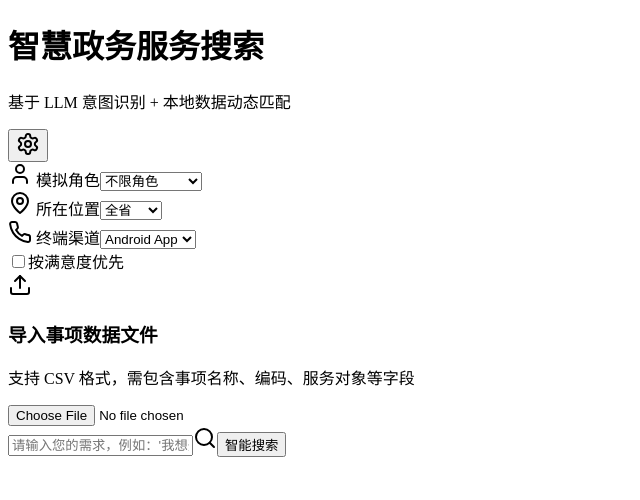
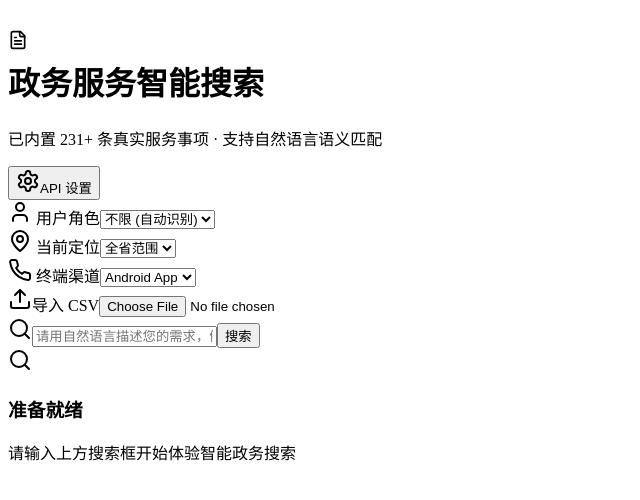
Before and after one commit to xiaohuleo/smart-gov-search, a Next.js app: page / in a window 1280 px wide. Shown: the top 500 px of the page, without its empty margins (0-640 px from the left). Built offline with nearby package versions, Linux system fonts and the light colour scheme.

Commit message:
Update page.js

```diff
--- a/app/page.js
+++ b/app/page.js
@@ -1,74 +1,42 @@
 "use client";
 
-import { useState, useRef } from "react";
+import { useState, useEffect } from "react";
 import Papa from "papaparse";
-import { Search, Settings, Upload, CheckCircle2, AlertCircle, Building2, User, Phone, MapPin } from "lucide-react";
+import { Search, Settings, Upload, CheckCircle2, AlertCircle, Building2, User, Phone, MapPin, FileText } from "lucide-react";
+import { DEFAULT_DATA } from "./lib/data"; // 引入内置的庞大数据
 
 export default function Home() {
-  // 1. 基础数据状态
   const [csvData, setCsvData] = useState([]);
   const [searchResults, setSearchResults] = useState([]);
   const [isSearching, setIsSearching] = useState(false);
-  const [loadingFile, setLoadingFile] = useState(false);
   const [intentAnalysis, setIntentAnalysis] = useState(null);
 
-  // 2. 用户上下文配置（模拟无法获取的系统信息）
+  // 默认上下文
   const [userContext, setUserContext] = useState({
-    role: "all", // all, 自然人, 法人
-    location: "all", // 对应“所属市州单位”
-    channel: "Android", // 对应“发布渠道”
-    useSatisfaction: false, // 是否开启满意度排序
+    role: "all",
+    location: "all",
+    channel: "Android",
+    useSatisfaction: false,
   });
 
-  // 3. API 配置
   const [apiConfig, setApiConfig] = useState({
-    apiKey: "", // Groq API Key
+    apiKey: "",
     baseUrl: "",
     model: "llama3-70b-8192"
   });
   const [showConfig, setShowConfig] = useState(false);
 
-  // 文件上传处理
-  const handleFileUpload = (e) => {
-    const file = e.target.files[0];
-    if (!file) return;
+  // 初始化加载内置数据
+  useEffect(() => {
+    setCsvData(DEFAULT_DATA);
+  }, []);
 
-    setLoadingFile(true);
-    Papa.parse(file, {
-      header: true,
-      skipEmptyLines: true,
-      complete: (results) => {
-        // 简单清洗数据，确保字段存在
-        const cleanData = results.data.map(item => ({
-          ...item,
-          // 防止字段为空导致的报错
-          "事项名称": item["事项名称"] || "无名称",
-          "服务对象": item["服务对象"] || "全员",
-          "发布渠道": item["发布渠道"] || "",
-          "所属市州单位": item["所属市州单位"] || "",
-          "满意度": parseFloat(item["满意度"]) || 0, // 假设CSV有满意度字段，没有则为0
-          "搜索量": parseInt(item["搜索量"]) || 0 // 假设有，或者用是否高频代替
-        }));
-        setCsvData(cleanData);
-        setLoadingFile(false);
-      },
-      error: (err) => {
-        alert("文件解析失败: " + err.message);
-        setLoadingFile(false);
-      }
-    });
-  };
-
-  // 核心搜索逻辑
+  // 核心搜索逻辑优化
   const handleSearch = async (e) => {
     e.preventDefault();
     const query = e.target.search.value;
     if (!query || !apiConfig.apiKey) {
-      alert("请输入搜索内容并确保已配置 API Key");
-      return;
-    }
-    if (csvData.length === 0) {
-      alert("请先上传数据文件 (CSV)");
+      alert("请输入搜索内容并配置 API Key");
       return;
     }
 
@@ -77,7 +45,7 @@ export default function Home() {
     setIntentAnalysis(null);
 
     try {
-      // 第一步：调用 LLM 获取意图
+      // 1. 获取 AI 意图
       const res = await fetch("/api/analyze", {
         method: "POST",
         headers: { "Content-Type": "application/json" },
@@ -93,71 +61,65 @@ export default function Home() {
       const intent = await res.json();
       setIntentAnalysis(intent);
 
-      // 第二步：本地加权排序与过滤 (模拟ES打分机制)
+      // 2. 智能排序算法
       const results = csvData.map(item => {
         let score = 0;
         let reasons = [];
+        const itemName = item["事项名称"] || "";
+        const itemLoc = item["所属市州单位"] || "";
 
-        // --- 1. 硬过滤 (Hard Filters) ---
-        // 渠道过滤 (模拟前端选择Android时不能搜到iOS专属)
-        if (userContext.channel && item["发布渠道"] && !item["发布渠道"].includes(userContext.channel) && !item["发布渠道"].includes("通用")) {
-            return { ...item, score: -1 }; // 排除
+        // --- 关键词匹配 (最高优先级) ---
+        // 只要匹配到一个关键词，就大幅加分
+        let keywordMatched = false;
+        if (intent.keywords && Array.isArray(intent.keywords)) {
+            intent.keywords.forEach(kw => {
+                if (itemName.includes(kw)) {
+                    score += 10;
+                    keywordMatched = true;
+                }
+            });
+            if (keywordMatched) reasons.push("关键词匹配");
         }
 
-        // 角色过滤 (如果用户手动选了法人，必须过滤掉仅限自然人的)
-        // 逻辑：如果上下文是法人，且事项只服务自然人 -> 排除
-        if (userContext.role === "法人" && item["服务对象"].includes("自然人") && !item["服务对象"].includes("法人")) return { ...item, score: -1 };
-        if (userContext.role === "自然人" && item["服务对象"].includes("法人") && !item["服务对象"].includes("自然人")) return { ...item, score: -1 };
-
-        // --- 2. 文本相关性打分 ---
-        const text = (item["事项名称"] + item["事项描述"] + item["事项标签"]).toLowerCase();
-
-        // 匹配 LLM 提取的关键词
-        if (intent.keywords && Array.isArray(intent.keywords)) {
-            intent.keywords.forEach(kw => {
-                if (text.includes(kw.toLowerCase())) {
-                    score += 10;
-                    reasons.push(`匹配关键词: ${kw}`);
-                }
-            });
+        // 原始查询词匹配
+        if (itemName.includes(query)) {
+            score += 15;
+            reasons.push("精确匹配");
         }
 
-        // 匹配用户原始输入
-        if (text.includes(query.toLowerCase())) {
-            score += 5;
+        // --- 过滤逻辑 (Filter) ---
+
+        // 1. 角色过滤
+        const targetRole = userContext.role !== "all" ? userContext.role : intent.role;
+        if (targetRole && targetRole !== "null" && targetRole !== "all") {
+             // 如果事项明确是另一角色的，扣分或排除
+             if (targetRole === "法人" && item["服务对象"] === "自然人") return { ...item, score: -100 };
+             if (targetRole === "自然人" && item["服务对象"] === "法人") return { ...item, score: -100 };
         }
 
-        // --- 3. 上下文加权 ---
-        // LLM 意图匹配 (如：LLM识别出是“税务”，增加税务局相关事项权重)
-        if (intent.category_intent && item["所属市州单位"] && item["所属市州单位"].includes(intent.category_intent)) {
-            score += 8;
-            reasons.push(`匹配意图部门: ${intent.category_intent}`);
+        // 2. 关键：地域匹配 (Location Handling)
+        // 逻辑：如果用户想要“怀化”的服务，那么“怀化XX”加分，“长沙XX”扣分
+        const targetLoc = userContext.location !== "all" ? userContext.location : intent.location;
+
+        if (targetLoc && targetLoc !== "null" && targetLoc !== "all") {
+            // 用户指定了地点
+            if (itemName.includes(targetLoc) || itemLoc.includes(targetLoc)) {
+                score += 20; // 强匹配地点
+                reasons.push(`匹配地区: ${targetLoc}`);
+            } else if (itemLoc !== "全省通用" && !itemLoc.includes(targetLoc)) {
+                // 如果事项是别的城市的（比如用户搜怀化，但这事项是长沙的），大幅扣分
+                score -= 50;
             }
-
-        // 地点匹配 (手动选择 或 LLM推测)
-        const targetLoc = userContext.location !== "all" ? userContext.location : intent.implied_location;
-        if (targetLoc && targetLoc !== "null" && item["所属市州单位"].includes(targetLoc)) {
-            score += 15; // 此时地点匹配非常重要
-            reasons.push(`匹配地点: ${targetLoc}`);
-        }
-
-        // --- 4. 业务属性加权 ---
-        // 高频事项
-        if (item["是否高频事项"] === "是") {
-            score += 3;
-            reasons.push("高频事项");
-        }
-
-        // 满意度排序开关
-        if (userContext.useSatisfaction && item["满意度"]) {
-            // 假设满意度是 1-10 或 1-100，归一化加分
-            score += (item["满意度"] / 10);
+        } else {
+            // 用户没指定地点，优先展示“全省通用”或当前选择的地点
+            // 这里为了演示，假设不搜地点时，不因地点扣分
         }
 
         return { ...item, score, matchReasons: reasons };
       })
-      .filter(item => item.score > 0) // 过滤掉不匹配的
-      .sort((a, b) => b.score - a.score); // 按分数降序
+      .filter(item => item.score > 0) // 只显示正分结果
+      .sort((a, b) => b.score - a.score) // 分数从高到低
+      .slice(0, 50); // 只取前50条，避免页面太长
 
       setSearchResults(results);
 
@@ -168,225 +130,245 @@ export default function Home() {
     }
   };
 
+  // CSV 上传处理 (保留功能)
+  const handleFileUpload = (e) => {
+    const file = e.target.files[0];
+    if (!file) return;
+    Papa.parse(file, {
+      header: true,
+      skipEmptyLines: true,
+      complete: (results) => {
+        setCsvData(results.data);
+        alert(`已导入 ${results.data.length} 条外部数据`);
+      }
+    });
+  };
+
   return (
-    <main className="max-w-4xl mx-auto p-4 md:p-8 space-y-6">
-      {/* 顶部 Header */}
-      <div className="flex justify-between items-center border-b pb-4">
+    <main className="max-w-4xl mx-auto p-4 md:p-8 space-y-6 bg-slate-50 min-h-screen">
+      {/* 标题 */}
+      <div className="flex flex-col md:flex-row justify-between items-start md:items-center border-b pb-4 gap-4">
         <div>
-          <h1 className="text-2xl font-bold text-slate-800">智慧政务服务搜索</h1>
-          <p className="text-sm text-slate-500">基于 LLM 意图识别 + 本地数据动态匹配</p>
+          <h1 className="text-3xl font-bold text-slate-800 flex items-center gap-2">
+            <div className="w-8 h-8 bg-blue-600 rounded-lg flex items-center justify-center text-white">
+              <FileText size={20} />
+            </div>
+            政务服务智能搜索
+          </h1>
+          <p className="text-sm text-slate-500 mt-1">
+            已内置 {DEFAULT_DATA.length}+ 条真实服务事项 · 支持自然语言语义匹配
+          </p>
         </div>
         <button
           onClick={() => setShowConfig(!showConfig)}
-          className="p-2 bg-slate-100 rounded-full hover:bg-slate-200 transition"
+          className={`flex items-center gap-2 px-4 py-2 rounded-full text-sm font-medium transition ${showConfig ? 'bg-blue-100 text-blue-700' : 'bg-white border hover:bg-slate-50'}`}
         >
-          <Settings className="w-5 h-5 text-slate-600" />
+          <Settings className="w-4 h-4" />
+          API 设置
         </button>
       </div>
 
-      {/* 配置面板 (可折叠) */}
+      {/* 设置面板 */}
       {showConfig && (
-        <div className="bg-white p-4 rounded-lg shadow-sm border space-y-4 animate-in fade-in slide-in-from-top-2">
-          <h3 className="font-semibold text-slate-700">环境与 API 配置</h3>
+        <div className="bg-white p-6 rounded-xl shadow-lg border border-blue-100 animate-in fade-in slide-in-from-top-2">
+          <h3 className="font-bold text-slate-700 mb-3 flex items-center gap-2">
+             <Settings className="w-4 h-4"/> 模型配置
+          </h3>
           <div className="grid grid-cols-1 md:grid-cols-2 gap-4">
             <div>
-              <label className="block text-xs font-medium text-slate-500 mb-1">Groq API Key (必填)</label>
+              <label className="block text-xs font-bold text-slate-500 mb-1 uppercase">Groq API Key</label>
               <input
                 type="password"
                 value={apiConfig.apiKey}
                 onChange={e => setApiConfig({...apiConfig, apiKey: e.target.value})}
-                className="w-full p-2 border rounded text-sm"
-                placeholder="gsk_..."
+                className="w-full p-2.5 border rounded-lg text-sm focus:ring-2 focus:ring-blue-500 outline-none"
+                placeholder="gsk_xxxxxxxx..."
               />
             </div>
              <div>
-              <label className="block text-xs font-medium text-slate-500 mb-1">自定义 API Base URL (选填)</label>
-              <input
-                type="text"
-                value={apiConfig.baseUrl}
-                onChange={e => setApiConfig({...apiConfig, baseUrl: e.target.value})}
-                className="w-full p-2 border rounded text-sm"
-                placeholder="https://api.groq.com/openai/v1"
-              />
+              <label className="block text-xs font-bold text-slate-500 mb-1 uppercase">Model</label>
+              <select
+                value={apiConfig.model}
+                onChange={e => setApiConfig({...apiConfig, model: e.target.value})}
+                className="w-full p-2.5 border rounded-lg text-sm bg-white"
+              >
+                <option value="llama3-70b-8192">Llama3-70b (推荐)</option>
+                <option value="mixtral-8x7b-32768">Mixtral-8x7b</option>
+                <option value="gemma-7b-it">Gemma-7b</option>
+              </select>
             </div>
           </div>
-          <div className="bg-blue-50 p-3 rounded text-xs text-blue-700">
-             提示：若无 Groq Key，可访问 console.groq.com 免费申请。
-          </div>
+          <p className="text-xs text-slate-400 mt-3">
+            * 您的 Key 仅存储在本地浏览器中，用于调用 Groq 免费 API 进行意图分析。
+          </p>
         </div>
       )}
 
-      {/* 上下文模拟控制区 */}
-      <div className="bg-white p-4 rounded-lg shadow-sm border grid grid-cols-2 md:grid-cols-4 gap-4">
+      {/* 模拟环境控制栏 */}
+      <div className="bg-white p-4 rounded-xl shadow-sm border grid grid-cols-2 md:grid-cols-4 gap-4">
+        {/* 角色 */}
         <div className="space-y-1">
-          <label className="text-xs font-semibold text-slate-500 flex items-center gap-1">
-            <User className="w-3 h-3"/> 模拟角色
+          <label className="text-xs font-bold text-slate-400 flex items-center gap-1 uppercase">
+            <User className="w-3 h-3"/> 用户角色
           </label>
           <select
-            className="w-full text-sm border-slate-200 rounded-md p-1.5 border"
+            className="w-full text-sm font-medium text-slate-700 bg-transparent border-none p-0 focus:ring-0 cursor-pointer"
             value={userContext.role}
             onChange={(e) => setUserContext({...userContext, role: e.target.value})}
           >
-            <option value="all">不限角色</option>
+            <option value="all">不限 (自动识别)</option>
             <option value="自然人">自然人 (个人)</option>
             <option value="法人">法人 (企业)</option>
           </select>
         </div>
 
+        {/* 地点 */}
         <div className="space-y-1">
-          <label className="text-xs font-semibold text-slate-500 flex items-center gap-1">
-            <MapPin className="w-3 h-3"/> 所在位置
+          <label className="text-xs font-bold text-slate-400 flex items-center gap-1 uppercase">
+            <MapPin className="w-3 h-3"/> 当前定位
           </label>
           <select
-            className="w-full text-sm border-slate-200 rounded-md p-1.5 border"
+            className="w-full text-sm font-medium text-slate-700 bg-transparent border-none p-0 focus:ring-0 cursor-pointer"
             value={userContext.location}
             onChange={(e) => setUserContext({...userContext, location: e.target.value})}
           >
-            <option value="all">全省</option>
-            <option value="广州">广州市</option>
-            <option value="深圳">深圳市</option>
-            <option value="珠海">珠海市</option>
-            {/* 实际项目中这里应从CSV动态提取 */}
+            <option value="all">全省范围</option>
+            <option value="长沙">长沙市</option>
+            <option value="怀化">怀化市</option>
+            <option value="株洲">株洲市</option>
+            <option value="湘潭">湘潭市</option>
+            <option value="衡阳">衡阳市</option>
+            <option value="邵阳">邵阳市</option>
+            <option value="岳阳">岳阳市</option>
+            <option value="常德">常德市</option>
+            <option value="张家界">张家界市</option>
+            <option value="益阳">益阳市</option>
+            <option value="郴州">郴州市</option>
+            <option value="永州">永州市</option>
+            <option value="娄底">娄底市</option>
+            <option value="湘西">湘西州</option>
           </select>
         </div>
 
+        {/* 渠道 */}
         <div className="space-y-1">
-          <label className="text-xs font-semibold text-slate-500 flex items-center gap-1">
+          <label className="text-xs font-bold text-slate-400 flex items-center gap-1 uppercase">
             <Phone className="w-3 h-3"/> 终端渠道
           </label>
           <select
-            className="w-full text-sm border-slate-200 rounded-md p-1.5 border"
+            className="w-full text-sm font-medium text-slate-700 bg-transparent border-none p-0 focus:ring-0 cursor-pointer"
             value={userContext.channel}
             onChange={(e) => setUserContext({...userContext, channel: e.target.value})}
           >
             <option value="Android">Android App</option>
             <option value="iOS">iOS App</option>
-            <option value="PC">PC 网页端</option>
             <option value="WeChat">微信小程序</option>
           </select>
         </div>
 
-        <div className="flex items-center space-x-2 pt-5">
-           <input
-            type="checkbox"
-            id="satisfaction"
-            checked={userContext.useSatisfaction}
-            onChange={(e) => setUserContext({...userContext, useSatisfaction: e.target.checked})}
-            className="rounded text-blue-600 focus:ring-blue-500"
-           />
-           <label htmlFor="satisfaction" className="text-sm text-slate-700 cursor-pointer">
-             按满意度优先
+        {/* 导入按钮 */}
+        <div className="flex justify-end items-center">
+             <label className="cursor-pointer flex items-center gap-1 text-xs text-blue-600 hover:text-blue-800 font-medium bg-blue-50 px-3 py-1.5 rounded-lg transition">
+                <Upload className="w-3 h-3"/>
+                导入 CSV
+                <input type="file" className="hidden" accept=".csv" onChange={handleFileUpload}/>
              </label>
         </div>
       </div>
 
-      {/* CSV 上传区 */}
-      {csvData.length === 0 ? (
-        <div className="border-2 border-dashed border-slate-300 rounded-lg p-10 text-center hover:bg-slate-50 transition">
-          <Upload className="w-10 h-10 mx-auto text-slate-400 mb-3" />
-          <h3 className="text-lg font-medium text-slate-700">导入事项数据文件</h3>
-          <p className="text-sm text-slate-500 mb-4">支持 CSV 格式，需包含事项名称、编码、服务对象等字段</p>
-          <input
-            type="file"
-            accept=".csv"
-            onChange={handleFileUpload}
-            className="block w-full text-sm text-slate-500
-              file:mr-4 file:py-2 file:px-4
-              file:rounded-full file:border-0
-              file:text-sm file:font-semibold
-              file:bg-blue-50 file:text-blue-700
-              hover:file:bg-blue-100
-            "
-          />
-          {loadingFile && <p className="mt-2 text-blue-600">正在解析数据...</p>}
-        </div>
-      ) : (
-        <div className="flex items-center justify-between bg-green-50 px-4 py-2 rounded text-sm text-green-800">
-          <span className="flex items-center gap-2"><CheckCircle2 className="w-4 h-4"/> 已加载 {csvData.length} 条服务事项</span>
-          <button onClick={() => setCsvData([])} className="text-green-600 hover:underline">重新上传</button>
-        </div>
-      )}
-
-      {/* 搜索框 */}
-      <form onSubmit={handleSearch} className="relative">
+      {/* 搜索框区域 */}
+      <div className="relative group">
+        <div className="absolute -inset-1 bg-gradient-to-r from-blue-200 to-indigo-200 rounded-2xl blur opacity-30 group-hover:opacity-60 transition duration-200"></div>
+        <form onSubmit={handleSearch} className="relative bg-white rounded-xl shadow-lg flex items-center p-2">
+          <Search className="ml-4 text-slate-400 w-6 h-6 shrink-0" />
           <input
             name="search"
             type="text"
-          placeholder="请输入您的需求，例如：'我想开一家餐饮店' 或 '提取公积金'..."
-          className="w-full p-4 pl-12 rounded-xl border-2 border-slate-200 focus:border-blue-500 focus:outline-none shadow-sm text-lg"
+            placeholder="请用自然语言描述您的需求，例如：'想查一下怀化的公积金'..."
+            className="w-full p-3 pl-3 text-lg outline-none text-slate-700 placeholder:text-slate-400"
             disabled={isSearching}
           />
-        <Search className="absolute left-4 top-1/2 -translate-y-1/2 text-slate-400 w-6 h-6" />
           <button
             type="submit"
             disabled={isSearching}
-          className="absolute right-2 top-2 bottom-2 bg-blue-600 text-white px-6 rounded-lg font-medium hover:bg-blue-700 disabled:bg-slate-300 transition"
+            className="bg-blue-600 text-white px-6 py-3 rounded-lg font-medium hover:bg-blue-700 disabled:bg-slate-300 transition shrink-0"
           >
-          {isSearching ? "分析中..." : "智能搜索"}
+            {isSearching ? "分析中..." : "搜索"}
           </button>
         </form>
+      </div>
 
-      {/* 意图分析展示 (Debug视图) */}
+      {/* 分析结果调试条 */}
       {intentAnalysis && (
-        <div className="bg-indigo-50 p-3 rounded-lg text-xs text-indigo-800 space-y-1">
-          <p><strong>🤖 AI 意图识别结果：</strong></p>
-          <div className="flex gap-4 flex-wrap">
-            <span>关键词: {intentAnalysis.keywords?.join(", ")}</span>
-            <span>推测角色: {intentAnalysis.implied_role || "未识别"}</span>
-            <span>推测地点: {intentAnalysis.implied_location || "未识别"}</span>
-            <span>意图领域: {intentAnalysis.category_intent || "通用"}</span>
+        <div className="bg-indigo-50 border border-indigo-100 p-4 rounded-xl flex flex-wrap gap-4 text-sm text-indigo-900 items-center animate-in fade-in slide-in-from-top-1">
+          <div className="font-bold flex items-center gap-2">
+             <div className="w-2 h-2 bg-indigo-500 rounded-full animate-pulse"/>
+             AI 意图识别:
           </div>
+          <div className="flex gap-2 items-center">
+            <span className="text-indigo-400 text-xs uppercase font-bold">关键词</span>
+            <div className="flex gap-1">
+                {intentAnalysis.keywords?.map(k => (
+                    <span key={k} className="bg-white px-2 py-0.5 rounded border border-indigo-100 shadow-sm">{k}</span>
+                ))}
+            </div>
+          </div>
+          {intentAnalysis.location && intentAnalysis.location !== "null" && (
+             <div className="flex gap-2 items-center">
+                <span className="text-indigo-400 text-xs uppercase font-bold">地点</span>
+                <span className="bg-white px-2 py-0.5 rounded border border-indigo-100 shadow-sm font-medium">{intentAnalysis.location}</span>
+             </div>
+          )}
         </div>
       )}
 
       {/* 结果列表 */}
-      <div className="space-y-4">
+      <div className="space-y-3">
         {searchResults.length > 0 ? (
            searchResults.map((item, idx) => (
-            <div key={idx} className="bg-white p-5 rounded-lg border hover:shadow-md transition group">
-              <div className="flex justify-between items-start">
-                <div>
-                   <div className="flex items-center gap-2 mb-1">
-                      <h3 className="text-lg font-bold text-slate-800 group-hover:text-blue-600">
+            <div key={idx} className="bg-white p-4 rounded-xl border border-slate-100 hover:shadow-md hover:border-blue-200 transition group cursor-pointer">
+              <div className="flex justify-between items-start gap-4">
+                <div className="flex-1">
+                   <div className="flex items-start justify-between">
+                       <h3 className="text-lg font-bold text-slate-800 group-hover:text-blue-600 mb-1">
                          {item["事项名称"]}
                        </h3>
-                      {item["是否高频事项"] === "是" && (
-                        <span className="px-2 py-0.5 bg-orange-100 text-orange-700 text-xs rounded-full">高频</span>
-                      )}
-                      <span className="text-xs text-slate-400 border px-1 rounded">{item["事项编码"]}</span>
                    </div>
 
-                   <p className="text-sm text-slate-500 mb-3 line-clamp-2">{item["事项描述"] || "暂无描述"}</p>
-
-                   <div className="flex flex-wrap gap-y-2 gap-x-4 text-xs text-slate-500">
-                      <span className="flex items-center gap-1 bg-slate-100 px-2 py-1 rounded">
-                        <Building2 className="w-3 h-3"/> {item["所属市州单位"] || "省级通用"}
+                   <div className="flex flex-wrap gap-2 mt-2 text-xs text-slate-500">
+                      <span className="flex items-center gap-1 bg-slate-50 px-2 py-1 rounded text-slate-600">
+                        <Building2 className="w-3 h-3"/> {item["所属市州单位"]}
                       </span>
-                      <span className="flex items-center gap-1 bg-slate-100 px-2 py-1 rounded">
+                      <span className="flex items-center gap-1 bg-slate-50 px-2 py-1 rounded text-slate-600">
                         <User className="w-3 h-3"/> {item["服务对象"]}
                       </span>
-                   </div>
-                </div>
-                {/* 调试用：显示匹配得分 */}
-                <div className="text-right hidden md:block">
-                   <div className="text-2xl font-bold text-blue-600">{item.score.toFixed(1)}</div>
-                   <div className="text-xs text-slate-400">匹配度得分</div>
+                      {item.matchReasons?.map((reason, i) => (
+                          <span key={i} className="px-2 py-1 rounded bg-green-50 text-green-700 border border-green-100">
+                              {reason}
+                          </span>
+                      ))}
                    </div>
                 </div>
 
-              {/* 匹配原因展示 */}
-              {item.matchReasons && item.matchReasons.length > 0 && (
-                <div className="mt-3 pt-3 border-t border-slate-100 text-xs text-slate-400">
-                  <span className="font-semibold">匹配原因：</span> {item.matchReasons.join(" · ")}
+                <div className="flex flex-col items-end shrink-0">
+                    <span className="text-xs text-slate-300 font-mono mb-1">{item["事项编码"]}</span>
+                    <div className="w-10 h-10 rounded-full bg-blue-50 text-blue-600 flex items-center justify-center font-bold text-sm">
+                        Go
                     </div>
-              )}
+                </div>
+              </div>
             </div>
            ))
         ) : (
-          !isSearching && intentAnalysis && (
-            <div className="text-center py-10 text-slate-500">
-              <AlertCircle className="w-10 h-10 mx-auto mb-2 text-slate-300"/>
-              <p>未找到匹配的服务事项，请尝试调整筛选条件或搜索词。</p>
+          !isSearching && (
+            <div className="text-center py-20">
+               <div className="inline-flex items-center justify-center w-16 h-16 bg-slate-100 rounded-full mb-4">
+                  <Search className="w-8 h-8 text-slate-300"/>
+               </div>
+               <h3 className="text-lg font-medium text-slate-600">准备就绪</h3>
+               <p className="text-slate-400 mt-2 max-w-sm mx-auto">
+                 {intentAnalysis ? "抱歉，没有找到匹配的服务事项。请尝试换个说法或切换城市。" : "请输入上方搜索框开始体验智能政务搜索"}
+               </p>
             </div>
           )
         )}
```
Lines whose indentation alone changed are shown as unchanged.
